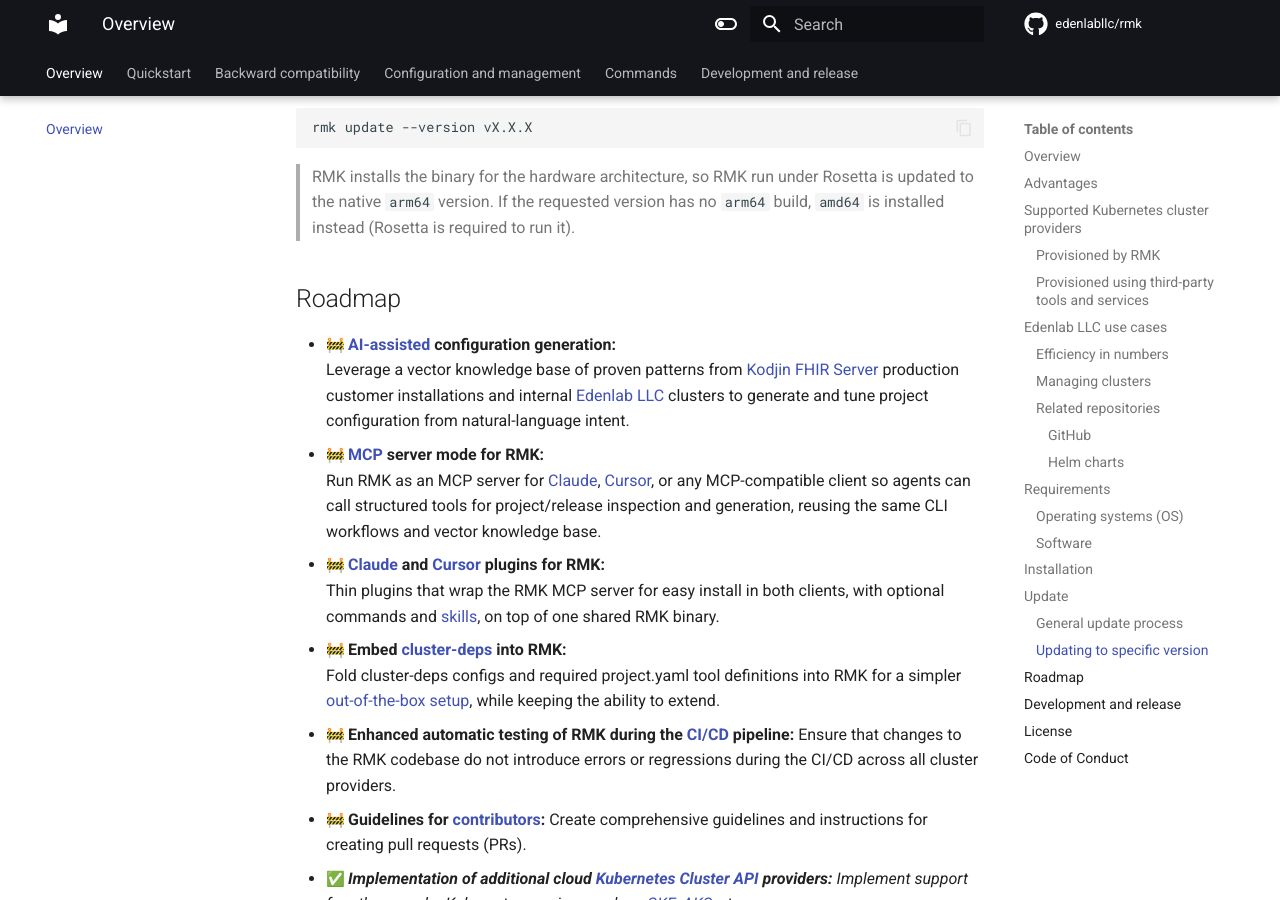
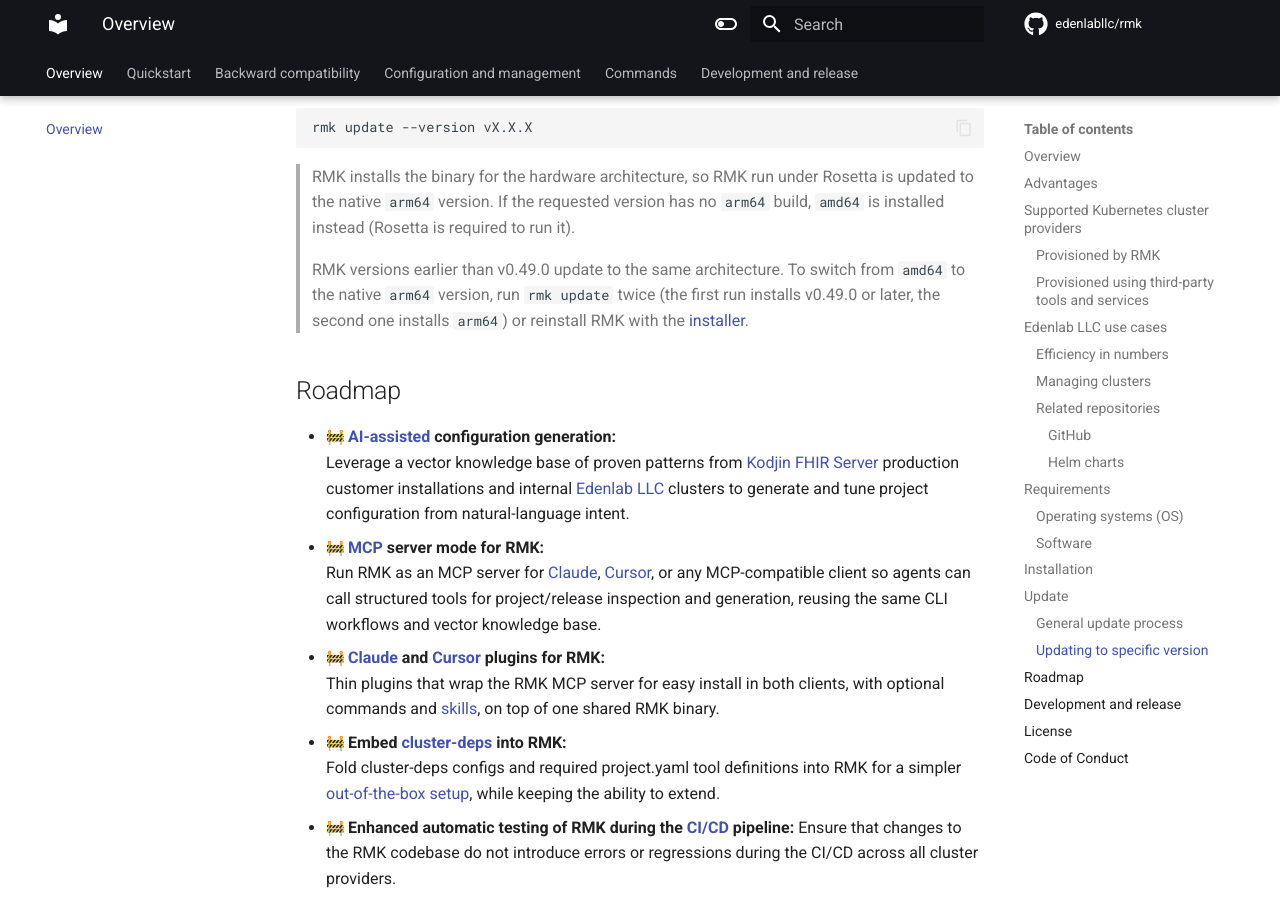
Before and after one commit to edenlabllc/rmk, an MkDocs documentation site: the page built from docs/index.md, in a window 1280 px wide and 900 px high, scrolled down 7135 px. Built offline with MkDocs 1.6.1 and Material for MkDocs 9.7.7, drawn with Linux system fonts in a browser that asks for light colours; emoji names are drawn with the system emoji font; comment, search, counter and statistics services are not loaded; the version menu is left out.

Commit message:
#129 - refactoring

```diff
--- a/docs/index.md
+++ b/docs/index.md
@@ -296,6 +296,10 @@
 > RMK installs the binary for the hardware architecture, so RMK run under Rosetta is updated to the native `arm64`
 > version. If the requested version has no `arm64` build, `amd64` is installed instead (Rosetta is required to run it).
 
+> RMK versions earlier than v0.49.0 update to the same architecture. To switch from `amd64` to the native `arm64`
+> version, run `rmk update` twice (the first run installs v0.49.0 or later, the second one installs `arm64`) or
+> reinstall RMK with the [installer](#installation).
+
 ## Roadmap
 
 - :construction:
```
Also changed, not shown: docs/release-notes.md (+4 -0 lines).
